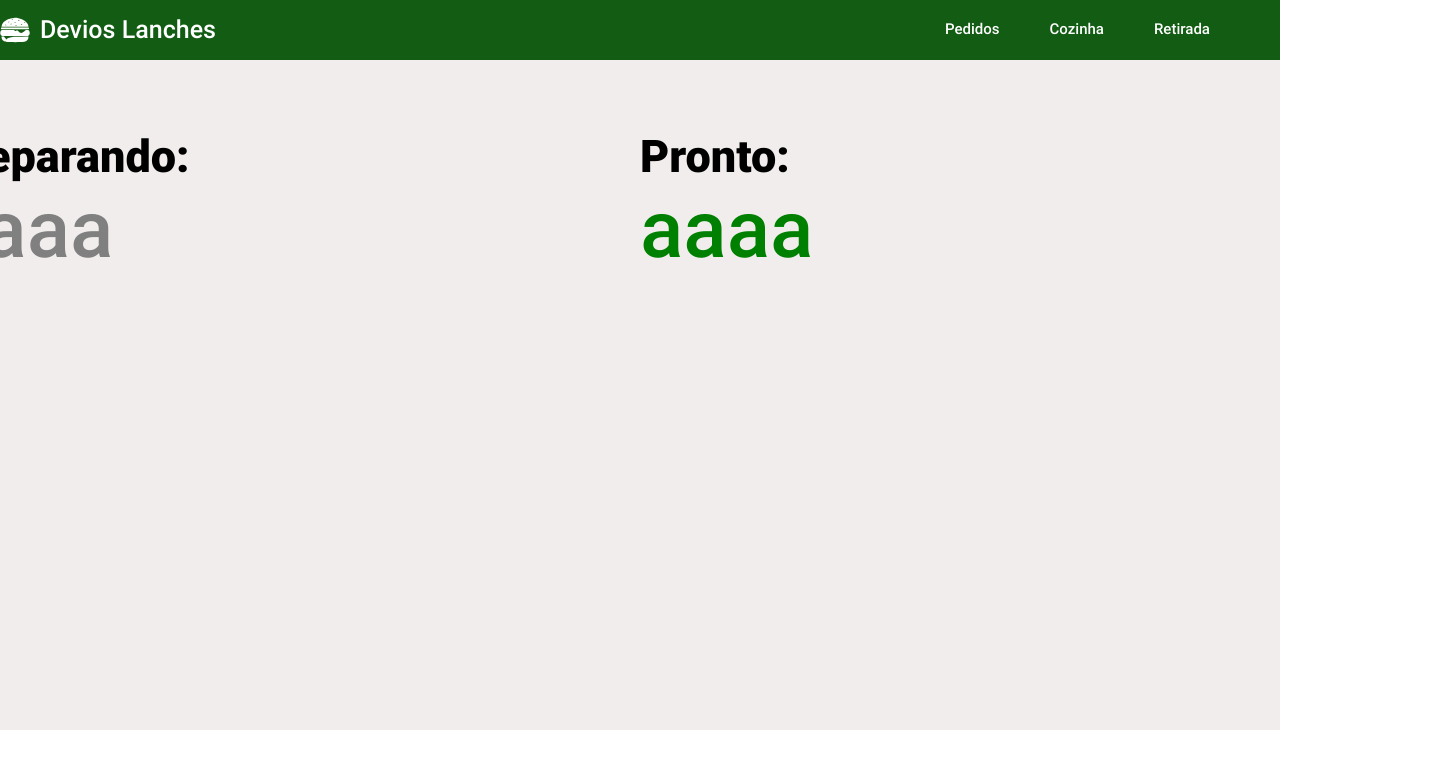
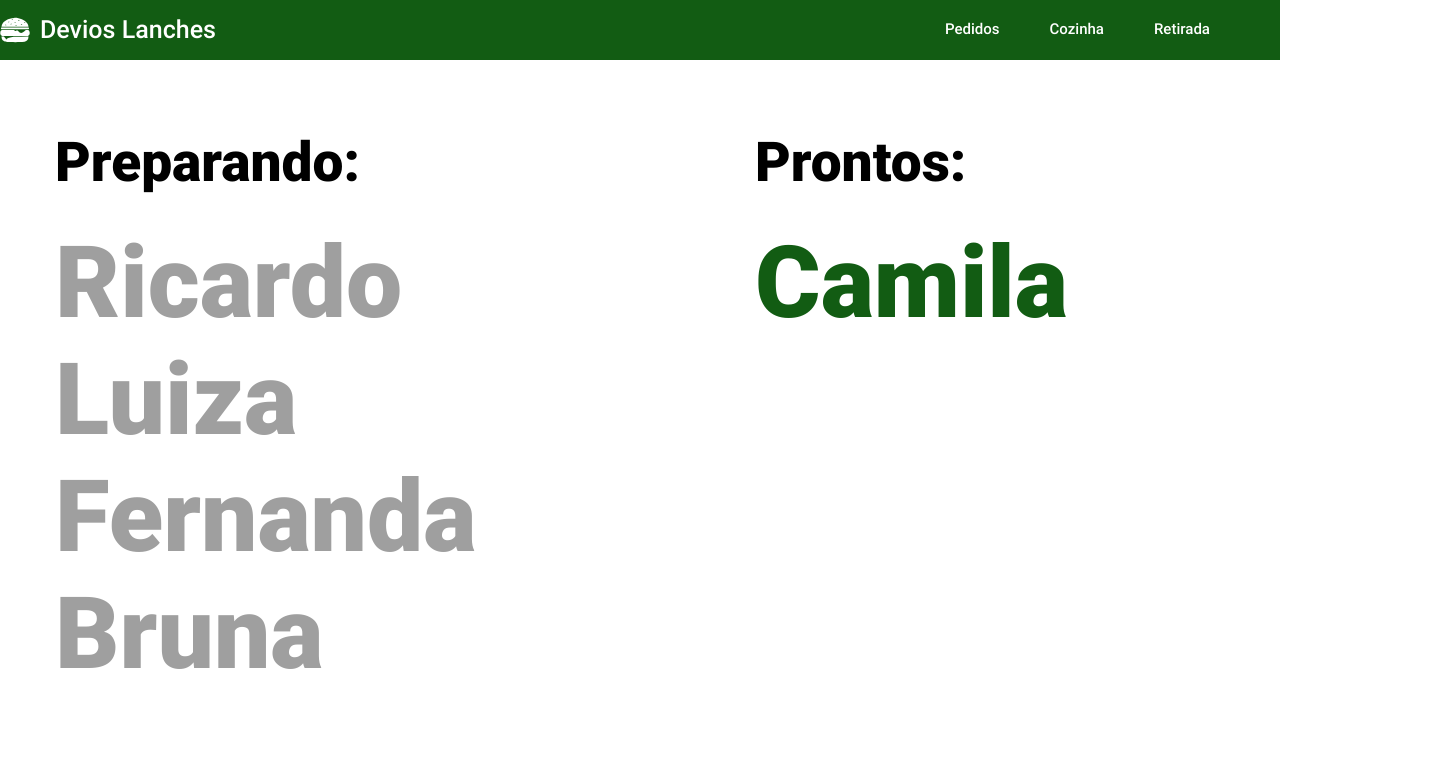
Before and after one commit to Knziee/PDV-Fast-Food-Front-end, a React (Create React App) app: page /retirada in a window 1280 px wide. Shown: the top 768 px of the page, 1455 px wide, since content can reach past the window. Built offline with nearby package versions, Linux system fonts and the light colour scheme.

Commit message:
fix: changes on retirada page style

```diff
--- a/src/views/Retirada/index.tsx
+++ b/src/views/Retirada/index.tsx
@@ -13,12 +13,15 @@ export const Retirada: React.FC = () => {
       <RetiradaWrapper>
         <RetiradaBox>
           <RetiradaTitle>Preparando:</RetiradaTitle>
-          <RetiradaName>aaaa</RetiradaName>
+          <RetiradaName>Ricardo</RetiradaName>
+          <RetiradaName>Luiza</RetiradaName>
+          <RetiradaName>Fernanda</RetiradaName>
+          <RetiradaName>Bruna</RetiradaName>
         </RetiradaBox>
         <RetiradaDivider />
         <RetiradaBox>
-          <RetiradaTitle>Pronto:</RetiradaTitle>
-          <RetiradaName nameReady>aaaa</RetiradaName>
+          <RetiradaTitle>Prontos:</RetiradaTitle>
+          <RetiradaName nameReady>Camila</RetiradaName>
         </RetiradaBox>
       </RetiradaWrapper>
     </div>
--- a/src/views/Retirada/styles.ts
+++ b/src/views/Retirada/styles.ts
@@ -3,13 +3,11 @@ import styled from "styled-components";
 export const RetiradaWrapper = styled.div`
   height: 100%;
   max-width: 1440px;
-
   display: flex;
   margin: auto;
   flex-direction: row;
   padding-top: 70px;
-  background-color: #f2eded;
-  display: flex;
+  background-color: #ffff;
   justify-content: center;
 `;
 
@@ -24,12 +22,15 @@ export const RetiradaBox = styled.div`
 `;
 export const RetiradaTitle = styled.div`
   width: 700px;
-  font-size: 45px;
+  font-size: 55px;
   font-family: "RobotoBlack";
+  margin-left: 115px;
+  margin-bottom: 30px;
 `;
 export const RetiradaName = styled.div`
   width: 700px;
-  font-size: 80px;
-  color: ${(props: any) => (props.nameReady ? "green" : "grey")};
-  font-family: "RobotoMedium";
+  font-size: 100px;
+  color: ${(props: any) => (props.nameReady ? "#125c13" : "#9f9f9f")};
+  font-family: "RobotoBlack";
+  margin-left: 115px;
 `;
```
